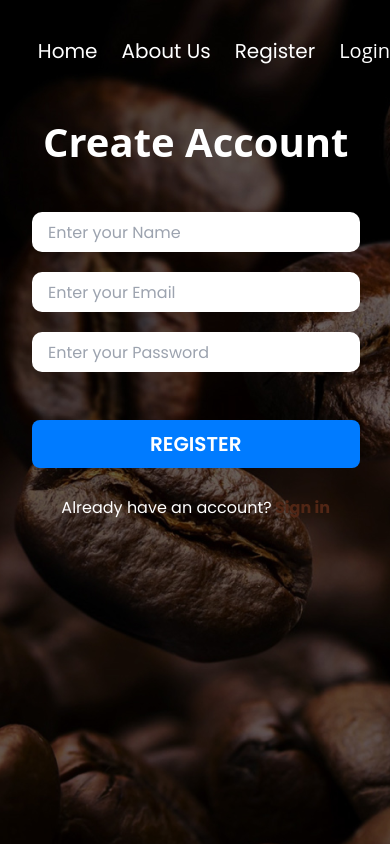
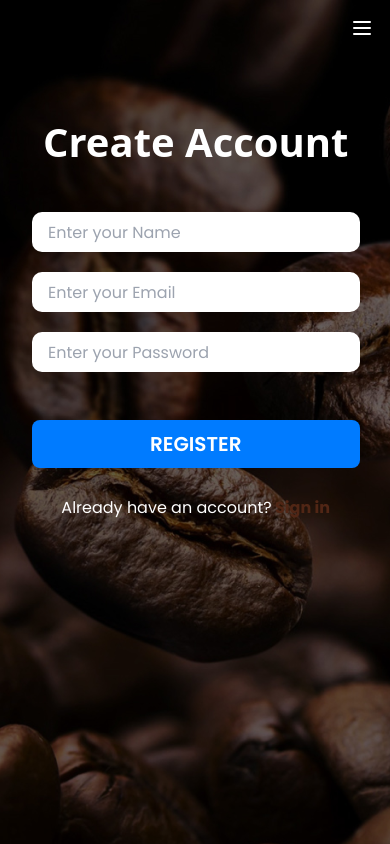
Before and after one commit to joephinecalapiz/beancoders-coffee-sorters, a React (Vite) app: page /signup in a window 390 px wide. Built offline with nearby package versions, Linux system fonts and the light colour scheme.

Commit message:
update code

```diff
--- a/src/component/Navbar.jsx
+++ b/src/component/Navbar.jsx
@@ -1,21 +1,86 @@
 /** @format */
 
-import React from "react";
+import React, { useState } from "react";
 import { useNavigate } from "react-router-dom";
 
 const Navbar = () => {
   const navigate = useNavigate();
+  const [menuOpen, setMenuOpen] = useState(false);
+
+  const toggleMenu = () => {
+    setMenuOpen(!menuOpen);
+  };
 
   return (
-    <div className="absolute flex flex-row justify-end w-full text-white text-[20px]">
-      <ul className="flex flex-row justify-between mt-5 space-x-6 sm:space-x-8">
-        {/* Mobile styles */}
+    <div className="relative text-white">
+      {/* Mobile menu button */}
+      <div
+        className="md:hidden absolute top-4 right-4 cursor-pointer"
+        onClick={toggleMenu}
+      >
+        <svg
+          xmlns="http://www.w3.org/2000/svg"
+          className="h-6 w-6"
+          fill="none"
+          viewBox="0 0 24 24"
+          stroke="currentColor"
+        >
+          <path
+            strokeLinecap="round"
+            strokeLinejoin="round"
+            strokeWidth="2"
+            d="M4 6h16M4 12h16M4 18h16"
+          />
+        </svg>
+      </div>
+
+      {/* Mobile menu */}
+      {menuOpen && (
+        <ul className="md:hidden flex flex-col justify-center items-center space-y-4 absolute top-0 left-0 w-screen h-screen bg-black bg-opacity-90">
           <li
             className="my-4 hover:text-[#FF3535] cursor-pointer hover:underline"
-          style={{
-            fontFamily: "Poppins, sans-serif",
-            fontSize: "20px", // Additional size for mobile
+            onClick={() => {
+              navigate("/");
+              setMenuOpen(false);
             }}
+          >
+            Home
+          </li>
+          <li
+            className="my-4 hover:text-[#FF3535] cursor-pointer hover:underline"
+            onClick={() => {
+              navigate("/aboutus");
+              setMenuOpen(false);
+            }}
+          >
+            About Us
+          </li>
+          <li
+            className="my-4 hover:text-[#FF3535] cursor-pointer hover:underline"
+            onClick={() => {
+              navigate("/signup");
+              setMenuOpen(false);
+            }}
+          >
+            Register
+          </li>
+          <li
+            className="my-4 hover:text-[#FF3535] cursor-pointer hover:underline"
+            onClick={() => {
+              navigate("/login");
+              setMenuOpen(false);
+            }}
+          >
+            Login
+          </li>
+        </ul>
+      )}
+
+      {/* Desktop menu */}
+      <div className="absolute flex flex-row justify-end w-full text-white ">
+        <ul className="hidden md:flex md:flex-row md:justify-between md:mt-5 md:space-x-8 ">
+          <li
+            className="my-4 hover:text-[#FF3535] cursor-pointer hover:underline md:text-[26px]"
             onClick={() => {
               navigate("/");
             }}
@@ -23,11 +88,7 @@ const Navbar = () => {
             Home
           </li>
           <li
-          className="my-4 hover:text-[#FF3535] cursor-pointer hover:underline"
-          style={{
-            fontFamily: "Poppins, sans-serif",
-            fontSize: "20px", // Additional size for mobile
-          }}
+            className="my-4 hover:text-[#FF3535] cursor-pointer hover:underline md:text-[26px]"
             onClick={() => {
               navigate("/aboutus");
             }}
@@ -35,11 +96,7 @@ const Navbar = () => {
             About Us
           </li>
           <li
-          className="my-4 hover:text-[#FF3535] cursor-pointer hover:underline"
-          style={{
-            fontFamily: "Poppins, sans-serif",
-            fontSize: "20px", // Additional size for mobile
-          }}
+            className="my-4 hover:text-[#FF3535] cursor-pointer hover:underline md:text-[26px]"
             onClick={() => {
               navigate("/signup");
             }}
@@ -47,22 +104,15 @@ const Navbar = () => {
             Register
           </li>
           <li
-          className="my-4 hover:text-[#FF3535] cursor-pointer hover:underline items-center"
-          style={{
-            fontFamily: "Poppins, sans-serif",
-            fontSize: "20px", // Additional size for mobile
-          }}
+            className="my-4 hover:text-[#FF3535] cursor-pointer hover:underline md:text-[26px]"
             onClick={() => {
               navigate("/login");
             }}
           >
-          {/* Web styles */}
             <span className=" sm:mr-[75px]">Login</span>
           </li>
         </ul>
-      <br />
-      <br />
-      <br />
+      </div>
     </div>
   );
 };
```
Lines whose indentation alone changed are shown as unchanged.
